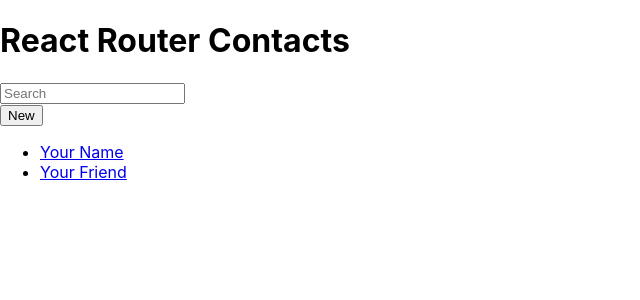
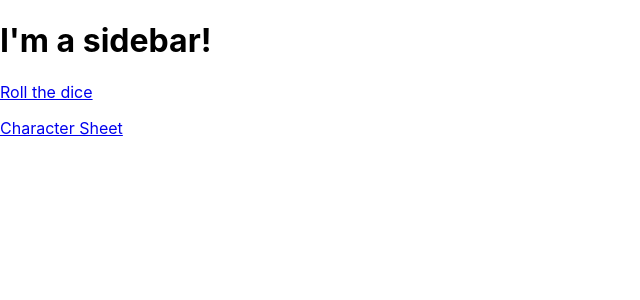
Before and after one commit to Aquite/alien, a React (Create React App) app: page / in a window 1280 px wide. Shown: the top 300 px of the page, without its empty margins (0-640 px from the left). Built offline with nearby package versions, Linux system fonts and the light colour scheme.

Commit message:
new drip

```diff
--- a/src/index.css
+++ b/src/index.css
@@ -1,13 +1,14 @@
 body {
   margin: 0;
-  font-family: -apple-system, BlinkMacSystemFont, 'Segoe UI', 'Roboto', 'Oxygen',
-    'Ubuntu', 'Cantarell', 'Fira Sans', 'Droid Sans', 'Helvetica Neue',
+  font-family: -apple-system, BlinkMacSystemFont, "Segoe UI", "Roboto", "Oxygen",
+    "Ubuntu", "Cantarell", "Fira Sans", "Droid Sans", "Helvetica Neue",
     sans-serif;
   -webkit-font-smoothing: antialiased;
   -moz-osx-font-smoothing: grayscale;
+  height: 100%;
 }
 
 code {
-  font-family: source-code-pro, Menlo, Monaco, Consolas, 'Courier New',
+  font-family: source-code-pro, Menlo, Monaco, Consolas, "Courier New",
     monospace;
 }
--- /dev/null
+++ b/src/routes/character-sheet.jsx
@@ -0,0 +1,9 @@
+const CharacterSheet = () => {
+  return (
+    <>
+      <h1>Character Sheet</h1>
+    </>
+  );
+};
+
+export default CharacterSheet;
--- /dev/null
+++ b/src/routes/dice-roll.jsx
@@ -0,0 +1,20 @@
+const DiceRoll = () => {
+  return (
+    <>
+      <h1>Dice Roller</h1>
+      {/* Dice rolling -
+      # of d6 for skill dice
+        - attribute level
+        - skill level
+      # of d6 for stress dice
+        - stress level
+    then we roll:
+    any 6 = win
+    # of six more than one = bonuses
+    and 1 on a stress die = PANIC CHECK!!!!
+      */}
+    </>
+  );
+};
+
+export default DiceRoll;
--- a/src/routes/root.jsx
+++ b/src/routes/root.jsx
@@ -1,40 +1,32 @@
 import { Outlet, Link } from "react-router-dom";
+
+// sidebar ?
+// header ?
+// Cool looking background?
+// links to different pages:
+/* - roll dice
+   - character sheet ?
+   - rules ?
+*/
 
 export default function Root() {
   return (
-    <>
+    <div id="app">
       <div id="sidebar">
-        <h1>React Router Contacts</h1>
-        <div>
-          <form id="search-form" role="search">
-            <input
-              id="q"
-              aria-label="Search contacts"
-              placeholder="Search"
-              type="search"
-              name="q"
-            />
-            <div id="search-spinner" aria-hidden hidden={true} />
-            <div className="sr-only" aria-live="polite"></div>
-          </form>
-          <form method="post">
-            <button type="submit">New</button>
-          </form>
-        </div>
-        <nav>
-          <ul>
-            <li>
-              <Link to={`contacts/1`}>Your Name</Link>
-            </li>
-            <li>
-              <Link to={`contacts/2`}>Your Friend</Link>
-            </li>
-          </ul>
-        </nav>
+        <h1>I'm a sidebar!</h1>
+        <p>
+          <Link to={"diceroll"}>Roll the dice</Link>
+        </p>
+        <p>
+          <Link to={"charsheet"}>Character Sheet</Link>
+        </p>
       </div>
-      <div id="detail">
+      <div
+        id="main"
+        style={{ color: "white", backgroundColor: "black", height: "100%" }}
+      >
         <Outlet />
       </div>
-    </>
+    </div>
   );
 }
```
Also changed, not shown: src/App.js (deleted, +0 -25 lines), src/index.js (+8 -2 lines), 1 other file (tests, documents, lock files or other folders).
